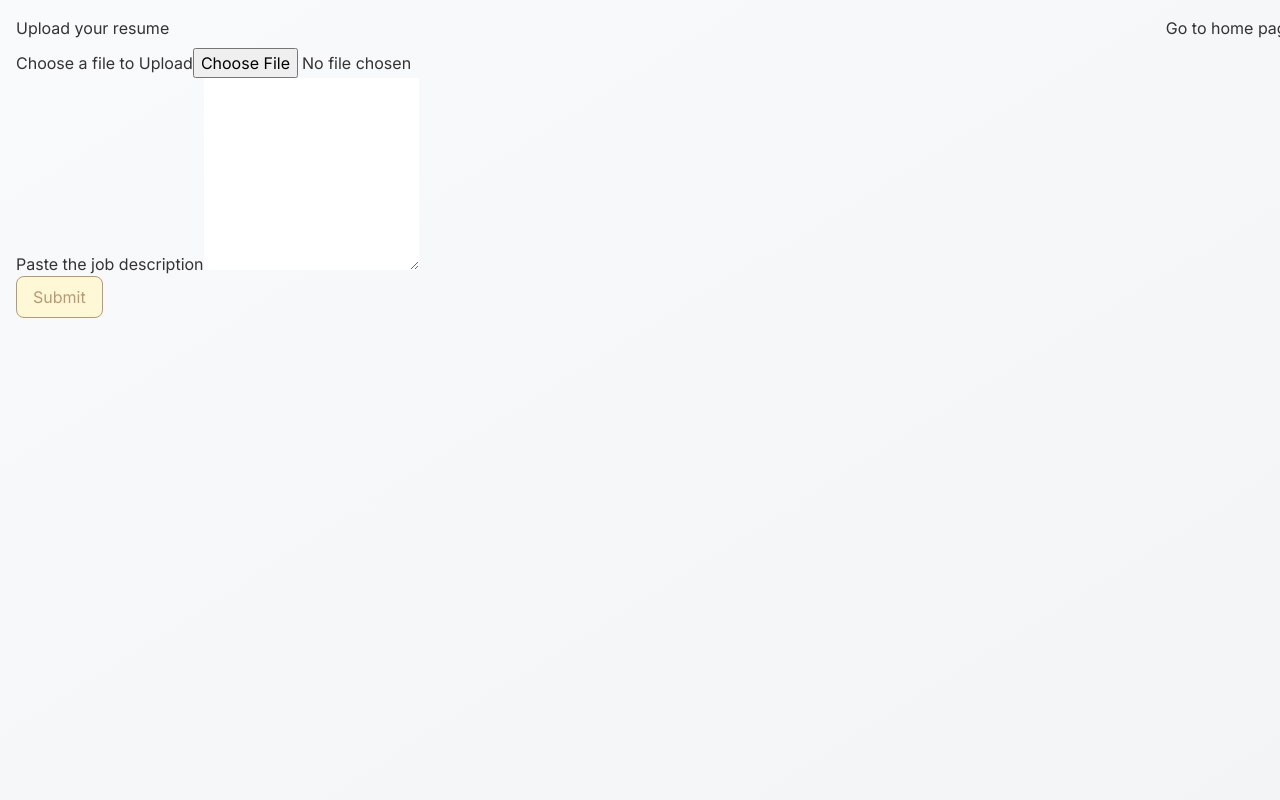
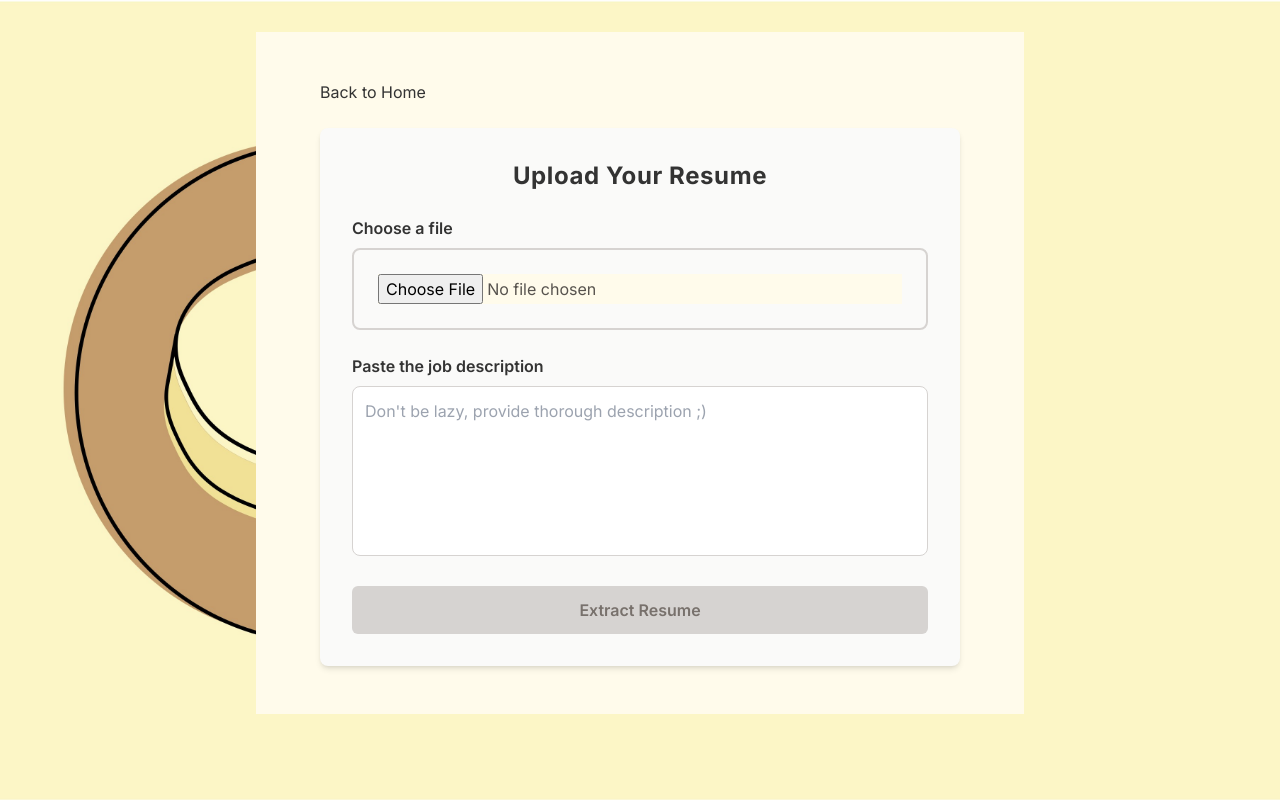
Before and after one commit to abhinavsingh1311/resume-scanner, a Next.js app in the folder resume-scanner/: page /resume in a window 1280 px wide. Built offline with nearby package versions, Linux system fonts and the light colour scheme.

Commit message:
feat: added styling to resume parser page

```diff
--- a/resume-scanner/src/app/layout.tsx
+++ b/resume-scanner/src/app/layout.tsx
@@ -13,7 +13,6 @@ export default function RootLayout({ children }: { children: React.ReactNode })
     <html lang="en">
       <head>
         <meta name="viewport" content="width=device-width, initial-scale=1.0" />
-
         <link rel="preconnect" href="https://fonts.googleapis.com" />
         <link rel="preconnect" href="https://fonts.gstatic.com" crossOrigin="anonymous" />
         <link href="https://fonts.googleapis.com/css2?family=Inter:wght@300;400;500;600;700&display=swap" rel="stylesheet" />
--- a/resume-scanner/src/app/resume/page.jsx
+++ b/resume-scanner/src/app/resume/page.jsx
@@ -8,29 +8,23 @@ export default function ResumePage() {
     const [selectedFile, setSelectedFile] = useState(null);
     const [resumeText, setResumeText] = useState(null);
     const [isLoading, setIsLoading] = useState(false);
-    const [jobDescription, setJobDescription] = useState(" ");
+    const [jobDescription, setJobDescription] = useState("");
     const [tailoredResume, setTailoredResume] = useState(null);
     const [isGenerating, setIsGenerating] = useState(null);
     const [tips, setTips] = useState(null);
 
-
     async function handleSubmit(e) {
         e.preventDefault();
         try {
-            //console.log(selectedFile);
             const form = new FormData();
             form.append('resume', selectedFile);
             form.append('jobDescription', jobDescription);
 
-            //set loading true
             setIsLoading(true);
             const response = await fetch('/api/upload', { method: 'POST', body: form });
             const data = await response.json();
 
             setResumeText(data.text);
-            console.log('response:', data);
-            console.log('Resume text:', data.text);
-            console.log('Job description:', jobDescription);
         }
         catch (err) {
             throw new Error("error submitting", err);
@@ -38,7 +32,6 @@ export default function ResumePage() {
         finally {
             setIsLoading(false);
         }
-
     }
 
     const handleFileChanges = (e) => {
@@ -65,9 +58,7 @@ export default function ResumePage() {
 
             const response = await fetch('/api/generate', {
                 method: 'POST',
-                headers: {
-                    'Content-Type': 'application/json',
-                },
+                headers: { 'Content-Type': 'application/json' },
                 body: JSON.stringify({
                     resumeData: resumeText,
                     jobDescription: jobDescription
@@ -79,7 +70,6 @@ export default function ResumePage() {
             if (data.success) {
                 setTailoredResume(data.tailoredResume);
                 setTips(data.tips);
-                console.log('Tailored resume & tips generated successfully');
             } else {
                 console.error('Error generating resume:', data.error);
             }
@@ -92,109 +82,184 @@ export default function ResumePage() {
         }
     }
 
+    // RESULT VIEW
+    if (tailoredResume && tips) {
         return (
-        <div className='container m-4'>
-            {tailoredResume && tips ? (
-                <div>
-                    <div>
-                        <h2>Tailored resume here: </h2>
-                        <pre className='whitespace-pre-wrap'>{tailoredResume}</pre>
-                        <button
-                            className='btn-secondary hover:bg-'
-                            onClick={() => {
-                                const baseName = selectedFile.name.replace(/\.(pdf|docx)$/i, '');
-                                handleDownload(tailoredResume, `${baseName}.docx`);
-                            }}>
-                            Download as docx file
-                        </button>
+            <div className="h-screen flex flex-col items-center bg-amber-50 bg-[url(/bg-leaves.jpg)] bg-cover bg-top dark:bg-black">
+                <div className="flex-1 flex-col w-full max-w-4xl p-12 lg:px-16">
 
+                    {/* Header */}
+                    <div className="flex justify-between items-center mb-6">
+                        <h1 className="font-bold text-2xl tracking-wide text-brown-700">
+                            Your Tailored Resume
+                        </h1>
                         <button
                             onClick={() => {
                                 setTailoredResume(null);
                                 setResumeText(null);
                                 setJobDescription("");
                                 setSelectedFile(null);
+                                setTips(null);
                             }}
-                            className='btn-secondary'
-                        >New resume
+                            className="text-sm px-4 py-2 rounded-md bg-stone-200 text-brown-700 hover:bg-stone-300 transition-colors"
+                        >
+                            Start Over
                         </button>
                     </div>
-                    <div>
-                        <h2>Tips</h2>
-                        <pre className='whitespace-pre-wrap'>{tips}</pre>
+
+                    {/* Resume Card */}
+                    <div className="bg-amber-50 rounded-lg shadow-md p-6 mb-6">
+                        <div className="flex justify-between items-center mb-4">
+                            <h2 className="font-semibold text-lg text-brown-600">Resume Preview</h2>
+                            <button
+                                onClick={() => {
+                                    const baseName = selectedFile.name.replace(/\.(pdf|docx?)$/i, '');
+                                    handleDownload(tailoredResume, `${baseName}-tailored.docx`);
+                                }}
+                                className="p-2 rounded-md bg-primary text-gray-100 hover:bg-secondary hover:text-[saddlebrown] transition-colors"
+                            >
+                                Download doc file
+                            </button>
                         </div>
-                </div>) : (
-                <main>
-                    <div className='flex grid-cols-2 justify-between mb-2'>
-                        <h1>Upload your resume</h1>
-                        <Link href="/">Go to home page</Link>
+                        <div className="bg-stone-50 border-2 rounded-md p-4 max-h-96 overflow-y-auto">
+                            <pre className="whitespace-pre-wrap text-sm text-stone-800 font-sans">
+                                {tailoredResume}
+                            </pre>
                         </div>
-                    <div>
+                    </div>
+
+                    {/* Tips Card */}
+                    <div className="bg-amber-50 rounded-lg shadow-md px-10 py-4">
+                        <h2 className="font-semibold text-lg text-brown-600 mb-3">
+                            Improvement Tips (Trust me AI gave these , not hardcoded!)
+                        </h2>
+                        <pre className="whitespace-pre-wrap text-sm text-stone-700 font-sans">
+                            {tips}
+                        </pre>
+                    </div>
+
+                </div>
+            </div>
+        );
+    }
+
+    // FORM VIEW
+    return (
+        <div className="min-h-screen flex flex-col items-center bg-amber-50  bg-[url(/bg-leaves.jpg)] bg-cover bg-top dark:bg-black py-8">
+            <div className="flex flex-col w-full max-w-3xl px-6 bg-amber-50 p-12 lg:px-16">
+
+                {/* Back Link */}
+                <div className="mb-6">
+                    <Link
+                        href='/'
+                        className="inline-flex items-center text-brown-400 hover:text-[orange] transition-colors"
+                    >
+                        Back to Home
+                    </Link>
+                </div>
+
+                {/* Main Card */}
+                <div className="bg-stone-50 rounded-lg shadow-md p-6 lg:p-8">
+                    <h1 className="font-bold text-2xl tracking-wide text-brown-700 text-center mb-6">
+                        Upload Your Resume
+                    </h1>
+
                     <form onSubmit={handleSubmit} method="post" encType="multipart/form-data">
-                            <div className="grid-cols-2">
-                                <label htmlFor="file"> Choose a file to Upload</label>
-                                <input onChange={handleFileChanges} type="file" id="file" name="file" accept=".doc, .docx, .pdf" />
+                        {/* File Input */}
+                        <div className="mb-6">
+                            <label
+                                htmlFor="file"
+                                className="block font-semibold text-brown-600 mb-2"
+                            >
+                                Choose a file
+                            </label>
+                            <div className="border-2 border-lined border-stone-300 rounded-lg p-6 text-center hover:border-brown-400 transition-colors">
+                                <input
+                                    onChange={handleFileChanges}
+                                    type="file"
+                                    id="file"
+                                    name="file"
+                                    accept=".doc, .docx, .pdf"
+                                    className="w-full text-stone-600 bg-amber-50"
+
+                                />
+                                {/* {selectedFile && (
+                                    <p className="mt-2 text-sm text-green-600">
+                                        {selectedFile.name}
+                                    </p>
+                                )} */}
                             </div>
-                            <div>
-                                <label htmlFor="jobDescription">Paste the job description</label>
+                        </div>
+
+                        {/* Job Description */}
+                        <div className="mb-6">
+                            <label
+                                htmlFor="jobDescription"
+                                className="block font-semibold text-brown-600 mb-2"
+                            >
+                                Paste the job description
+                            </label>
                             <textarea
                                 name="jobDescription"
                                 id="jobDescription"
                                 value={jobDescription}
                                 onChange={(e) => setJobDescription(e.target.value)}
-                                    rows={8}
-                                    placeholder='Paste/Write the job description here (Do it , dont be lazy!)'
+                                rows={6}
+                                placeholder="Don't be lazy, provide thorough description ;)"
+                                className="w-full p-3 border border-stone-300 rounded-lg focus:outline-none focus:ring-2 focus:ring-brown-400 focus:border-transparent resize-none"
                             />
                         </div>
-                            <div>
+
+                        {/* Submit Button */}
                         <button
-                                    disabled={!selectedFile || isLoading || !jobDescription}
+                            disabled={!selectedFile || isLoading || !jobDescription.trim()}
                             type="submit"
-                                    className={isHovered ? "btn-primary" : "btn-secondary"}
-                                    onMouseEnter={() => setIsHovered(true)}
-                                    onMouseLeave={() => setIsHovered(false)}
+                            className="w-full py-3 rounded-md bg-primary text-gray-100 hover:bg-secondary hover:text-[saddlebrown] disabled:bg-stone-300 disabled:text-stone-500 disabled:cursor-not-allowed transition-colors font-semibold"
                         >
-                                    {isLoading ? 'Processing...' : 'Submit'}
+                            {isLoading ? 'Processing...' : 'Extract Resume'}
                         </button>
-                            </div>
                     </form>
+
+                    {/* Loading State */}
                     {isLoading && (
-                            <div>
-                                <p>Processing your resume, this may take a moment...</p>
+                        <div className="mt-6 p-4 bg-amber-100 rounded-lg text-center">
+                            <p className="text-brown-600">Processing your resume...</p>
                         </div>
                     )}
                 </div>
+
+                {/* Extracted Resume Section */}
                 {!isLoading && resumeText && (
-                        <div className='container mt-3 p-6'>
-                            <div>
-                                <h2>Extracted Resume</h2>
-                                <pre className='whitespace-pre-wrap'>{resumeText}</pre>
+                    <div className="bg-white rounded-lg shadow-md p-6 lg:p-8 mt-6">
+                        <h2 className="font-semibold text-lg text-brown-600 mb-3">
+                            Extracted Resume
+                        </h2>
+                        <div className="bg-stone-50 rounded-md p-4 max-h-64 overflow-y-auto mb-4">
+                            <pre className="whitespace-pre-wrap text-sm text-stone-700 font-sans">
+                                {resumeText}
+                            </pre>
                         </div>
+
+                        <button
+                            disabled={!jobDescription.trim() || isGenerating}
+                            type="button"
+                            onClick={handleGenerate}
+                            className="w-full py-3 rounded-md bg-brown text-gray-100 hover:bg-secondary hover:text-[saddlebrown] disabled:bg-stone-300 disabled:text-stone-500 disabled:cursor-not-allowed transition-colors font-semibold"
+                        >
+                            {isGenerating ? 'SHEEEEEEEPS' : 'Generate Tailored Resume'}
+                        </button>
+
+                        {isGenerating && (
+                            <div className="mt-4 p-4 bg-amber-100 rounded-lg text-center">
+                                <p className="text-brown-600">
+                                    Generating your tailored resume with AI... HAVE PATIENCE !!
+                                </p>
+                            </div>
+                        )}
                     </div>
                 )}
 
-                    {!isLoading && resumeText && jobDescription && (
-                        <div className='p-4'>
-                            <button
-                                disabled={!jobDescription || !resumeText || isGenerating}
-                                type="button"
-                                className={isHovered ? "btn-primary" : "btn-secondary"}
-                                onMouseEnter={() => setIsHovered(true)}
-                                onMouseLeave={() => setIsHovered(false)}
-                                onClick={handleGenerate}
-                            >
-                                {isGenerating ? 'Generating...' : 'Generate tailored resume'}
-                            </button>
             </div>
-                    )}
-
-                    {isGenerating && (
-                        <div className='p-4'>
-                            <p>Generating your tailored resume with AI... This may take a moment.</p>
         </div>
-                    )}
-                </main>
-            )}
-        </div>
-    )
-};
+    );
+}
```
Also changed, not shown: resume-scanner/src/app/page.tsx (+7 -2 lines). Lines whose indentation alone changed are shown as unchanged.
